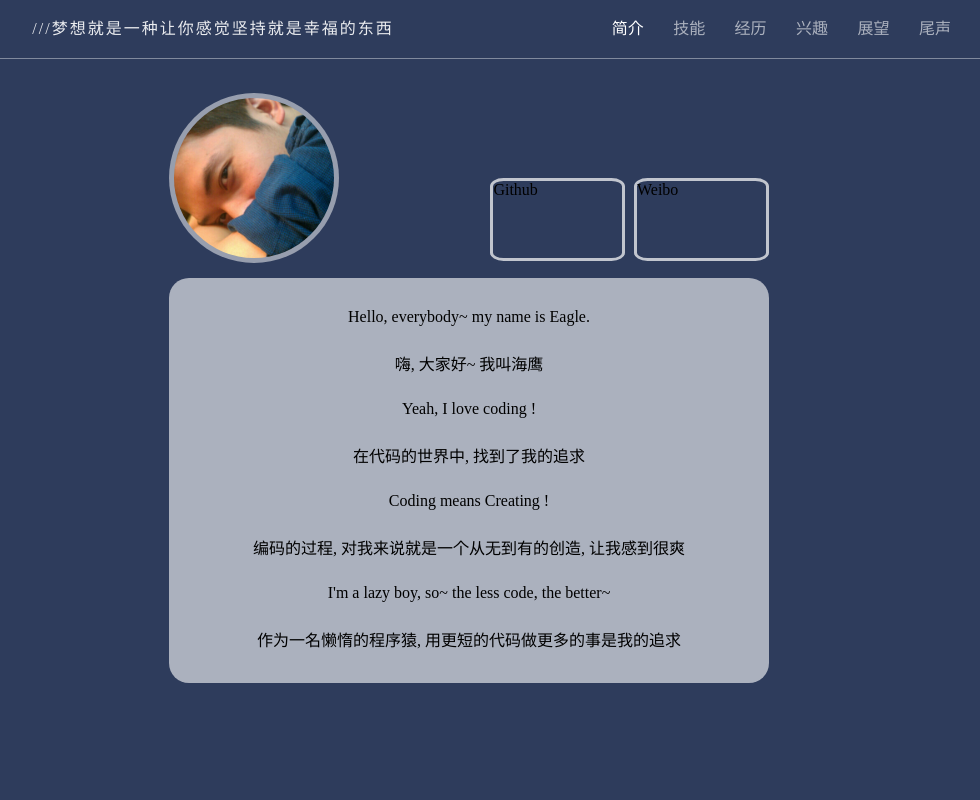
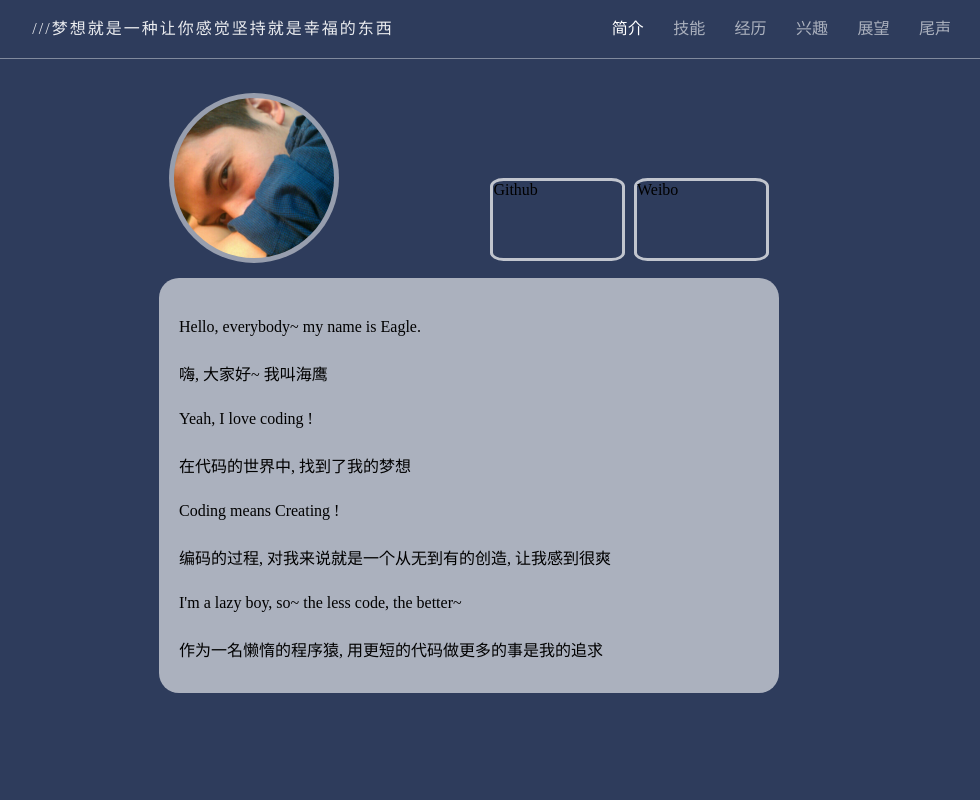
Before and after one commit to SeaEagle/Resume, a plain HTML site: page index.html in a window 1280 px wide. Shown: the top 800 px of the page, without its empty margins (171-1151 px from the left). Drawn offline with Linux system fonts and the light colour scheme.

Commit message:
对简介页文字及排版进行修改调整

```diff
--- a/index.html
+++ b/index.html
@@ -84,7 +84,7 @@
                     <p>Hello, everybody~ my name is Eagle.</p>
                     <p>嗨, 大家好~ 我叫海鹰</p>
                     <p>Yeah, I love coding !</p>
-                    <p>在代码的世界中, 找到了我的追求</p>
+                    <p>在代码的世界中, 找到了我的梦想</p>
                     <p>Coding means Creating !</p>
                     <p>编码的过程, 对我来说就是一个从无到有的创造, 让我感到很爽</p>
                     <p>I'm a lazy boy, so~ the less code, the better~</p>
--- a/styles/resume_pc.css
+++ b/styles/resume_pc.css
@@ -259,8 +259,8 @@ section[data-name="introduction"] article div.introduction-text{
     /*边框*/
     border-radius: 20px;
     /*文本位置*/
-    padding: 5px 0 0 0;
-    text-align: center;
+    padding: 15px 0 0 20px;
+    text-align: left;
     /*溢出处理*/
     overflow: hidden;
     /*背景色*/
```
